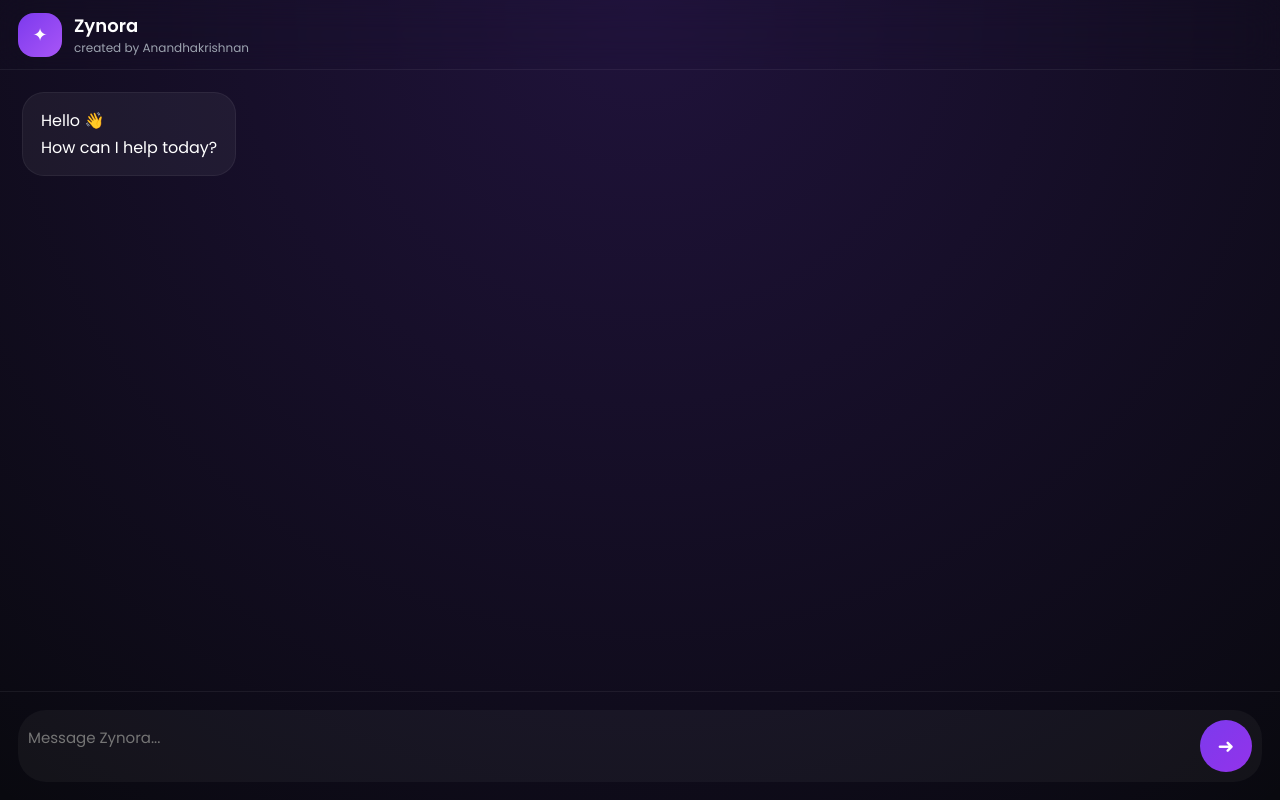
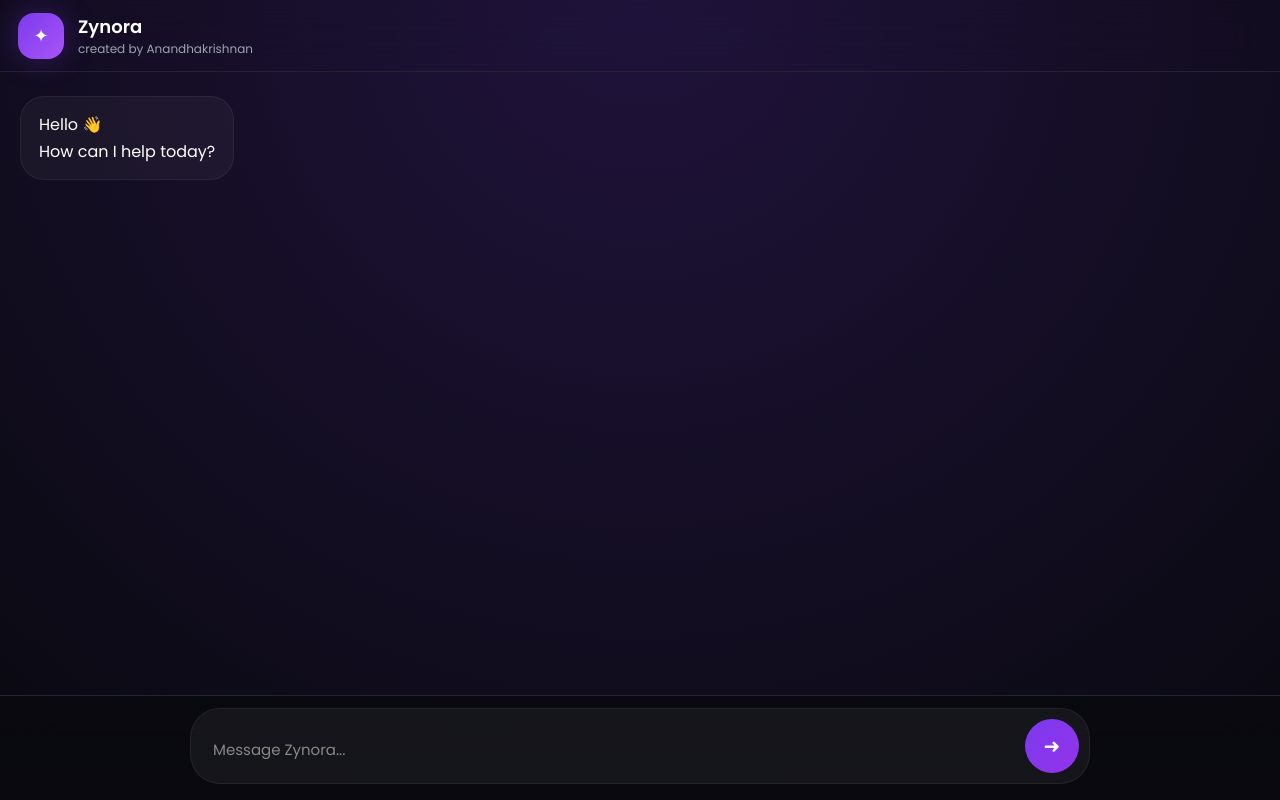
Before and after one commit to firstbot00028/Kryon, a Flask app: page / in a window 1280 px wide. Run offline with Flask 3, Linux system fonts and the light colour scheme.

Commit message:
Update index.html

```diff
--- a/templates/index.html
+++ b/templates/index.html
@@ -1,14 +1,17 @@
 <!DOCTYPE html>
-<html>
+<html lang="en">
 
 <head>
 
 <meta charset="UTF-8">
-<meta name="viewport" content="width=device-width,initial-scale=1">
+<meta name="viewport"
+content="width=device-width,initial-scale=1">
 
 <title>Zynora</title>
 
-<link href="https://fonts.googleapis.com/css2?family=Poppins:wght@300;400;500;600&display=swap" rel="stylesheet">
+<link
+href="https://fonts.googleapis.com/css2?family=Poppins:wght@300;400;500;600&display=swap"
+rel="stylesheet">
 
 <style>
 
@@ -19,15 +22,28 @@ box-sizing:border-box;
 font-family:Poppins;
 }
 
+:root{
+--bg:#09090f;
+--card:#14141d;
+--line:#232332;
+--text:#fff;
+--muted:#9ca3af;
+--accent:#7c3aed;
+}
+
 body{
-
-background:
-radial-gradient(circle at top,#7c3aed33,transparent),
-#09090f;
 
 height:100vh;
 
 overflow:hidden;
+
+background:
+radial-gradient(
+circle at top,
+#7c3aed33,
+transparent
+),
+var(--bg);
 
 color:white;
 
@@ -43,38 +59,41 @@ flex-direction:column;
 
 }
 
+/* HEADER */
+
 .header{
 
-height:70px;
-
-padding:18px;
+height:72px;
 
 display:flex;
 
 align-items:center;
 
-gap:12px;
+padding:18px;
 
-backdrop-filter:blur(20px);
+gap:14px;
+
+backdrop-filter:
+blur(20px);
 
 border-bottom:
-1px solid #ffffff10;
+1px solid var(--line);
 
 }
 
 .logo{
 
-width:44px;
+width:46px;
 
-height:44px;
+height:46px;
 
 border-radius:16px;
 
 display:flex;
 
+justify-content:center;
+
 align-items:center;
-
-justify-content:center;
 
 font-size:18px;
 
@@ -85,6 +104,9 @@ linear-gradient(
 #7c3aed,
 #a855f7
 );
+
+box-shadow:
+0 0 30px #7c3aed55;
 
 }
 
@@ -100,17 +122,37 @@ font-weight:600;
 
 font-size:12px;
 
-color:#9ca3af;
+color:var(--muted);
 
 }
+
+/* CHAT */
 
 .messages{
 
 flex:1;
 
-overflow:auto;
+overflow-y:auto;
 
-padding:22px;
+padding:
+
+24px
+20px
+140px;
+
+}
+
+.messages::-webkit-scrollbar{
+
+width:4px;
+
+}
+
+.messages::-webkit-scrollbar-thumb{
+
+background:#333;
+
+border-radius:10px;
 
 }
 
@@ -118,7 +160,7 @@ padding:22px;
 
 display:flex;
 
-margin-bottom:16px;
+margin-bottom:18px;
 
 }
 
@@ -130,15 +172,21 @@ justify-content:flex-end;
 
 .bubble{
 
-padding:14px 18px;
+padding:
 
-max-width:80%;
+14px
+18px;
 
-border-radius:22px;
+max-width:82%;
 
 line-height:1.7;
 
-word-wrap:break-word;
+border-radius:24px;
+
+word-break:break-word;
+
+animation:
+fade .2s;
 
 }
 
@@ -146,11 +194,22 @@ word-wrap:break-word;
 
 background:
 
-rgba(255,255,255,.05);
+rgba(
+255,
+255,
+255,
+.04
+);
 
 border:
 
-1px solid rgba(255,255,255,.06);
+1px solid
+rgba(
+255,
+255,
+255,
+.06
+);
 
 }
 
@@ -166,13 +225,73 @@ linear-gradient(
 
 }
 
+@keyframes fade{
+
+from{
+
+opacity:0;
+
+transform:
+translateY(
+10px
+);
+
+}
+
+to{
+
+opacity:1;
+
+}
+
+}
+
+/* INPUT */
+
 .inputArea{
 
-padding:18px;
+position:fixed;
+
+bottom:0;
+
+left:0;
+
+right:0;
+
+padding:
+
+12px
+16px
+max(
+16px,
+env(
+safe-area-inset-bottom
+)
+);
+
+background:
+
+linear-gradient(
+to top,
+#09090f,
+rgba(
+9,
+9,
+15,
+.85
+)
+);
+
+backdrop-filter:
+
+blur(
+30px
+);
 
 border-top:
 
-1px solid #ffffff10;
+1px solid
+var(--line);
 
 }
 
@@ -180,17 +299,36 @@ border-top:
 
 display:flex;
 
-gap:12px;
+align-items:flex-end;
 
-align-items:flex-end;
+gap:10px;
+
+max-width:900px;
+
+margin:auto;
+
+padding:10px;
+
+border-radius:30px;
 
 background:
 
-rgba(255,255,255,.04);
+rgba(
+255,
+255,
+255,
+.05
+);
 
-padding:10px;
+border:
 
-border-radius:28px;
+1px solid
+rgba(
+255,
+255,
+255,
+.06
+);
 
 }
 
@@ -204,27 +342,35 @@ border:none;
 
 outline:none;
 
+color:white;
+
 resize:none;
-
-color:white;
 
 font-size:15px;
 
-max-height:140px;
+padding:12px;
+
+min-height:28px;
+
+max-height:120px;
 
 }
 
-button{
+textarea::placeholder{
 
-width:52px;
+color:#888;
 
-height:52px;
+}
+
+.send{
+
+width:54px;
+
+height:54px;
 
 border:none;
 
 border-radius:50%;
-
-cursor:pointer;
 
 background:
 
@@ -238,7 +384,11 @@ color:white;
 
 font-size:20px;
 
+cursor:pointer;
+
 }
+
+/* TYPING */
 
 .typing{
 
@@ -258,7 +408,8 @@ border-radius:50%;
 
 background:#b794f4;
 
-animation:b 1s infinite;
+animation:
+bounce 1s infinite;
 
 }
 
@@ -274,11 +425,14 @@ animation-delay:.4s;
 
 }
 
-@keyframes b{
+@keyframes bounce{
 
 50%{
 
-transform:translateY(-8px);
+transform:
+translateY(
+-8px
+);
 
 }
 
@@ -319,8 +473,8 @@ created by Anandhakrishnan
 </div>
 
 <div
-id="messages"
-class="messages">
+class="messages"
+id="messages">
 
 <div class="msg ai">
 
@@ -341,10 +495,12 @@ How can I help today?
 
 <textarea
 id="prompt"
+rows="1"
 placeholder="Message Zynora..."
 ></textarea>
 
 <button
+class="send"
 onclick="send()">
 
 ➜
@@ -359,14 +515,14 @@ onclick="send()">
 
 <script>
 
+const input=
+document.getElementById(
+"prompt"
+)
+
 const messages=
 document.getElementById(
 "messages"
-)
-
-const input=
-document.getElementById(
-"prompt"
 )
 
 function add(
@@ -429,19 +585,17 @@ add(
 
 try{
 
-const r=
+const res=
 await fetch(
 "/chat",
-
 {
 
-method:"POST",
+method:
+"POST",
 
 headers:{
-
 "Content-Type":
 "application/json"
-
 },
 
 body:
@@ -457,27 +611,29 @@ text
 )
 
 const data=
-await r.json()
+await res.json()
 
 typing
 .querySelector(
 ".bubble"
 )
 .innerHTML=
-
 data.reply
 
-}catch{
+}
+catch{
 
 typing
 .querySelector(
 ".bubble"
 )
 .innerHTML=
-
 "Connection error"
 
 }
+
+messages.scrollTop=
+messages.scrollHeight
 
 }
 
@@ -504,6 +660,24 @@ send()
 
 )
 
+input
+.addEventListener(
+
+"input",
+
+()=>{
+
+input.style.height=
+"auto"
+
+input.style.height=
+input.scrollHeight+
+"px"
+
+}
+
+)
+
 </script>
 
 </body>
```
